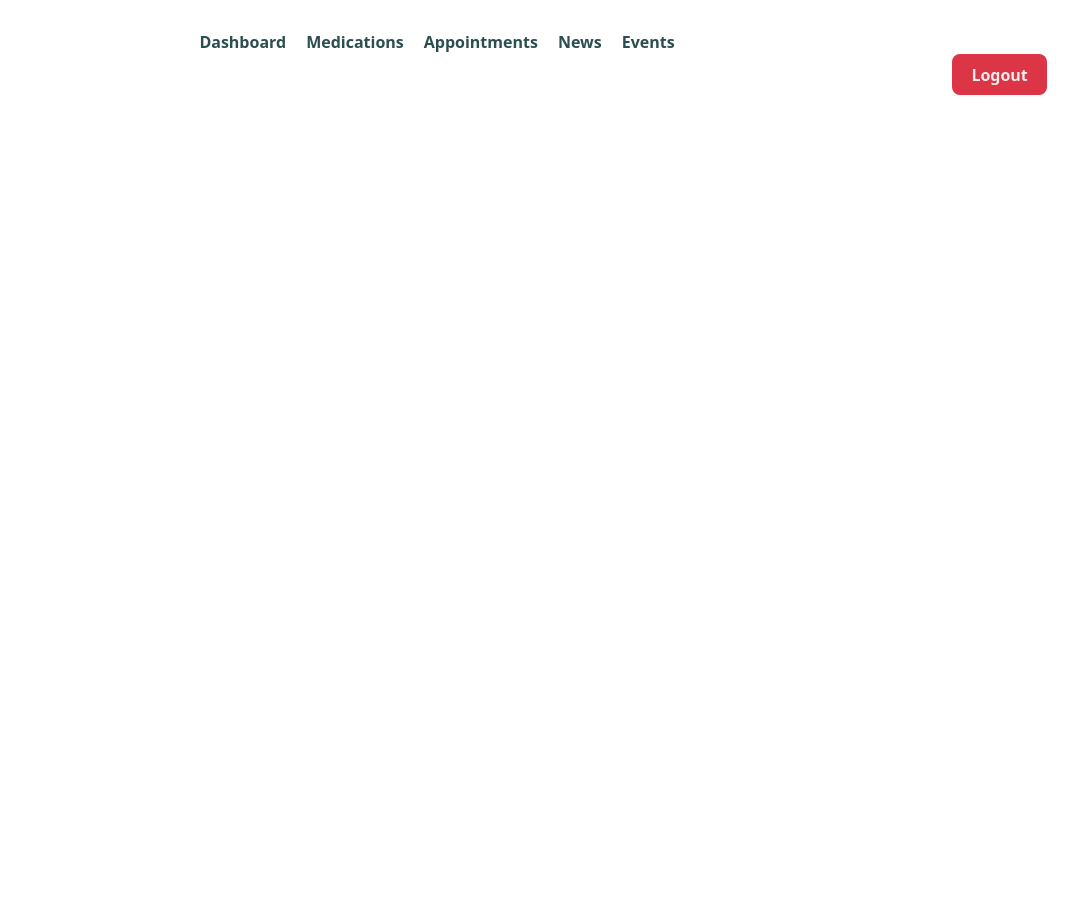
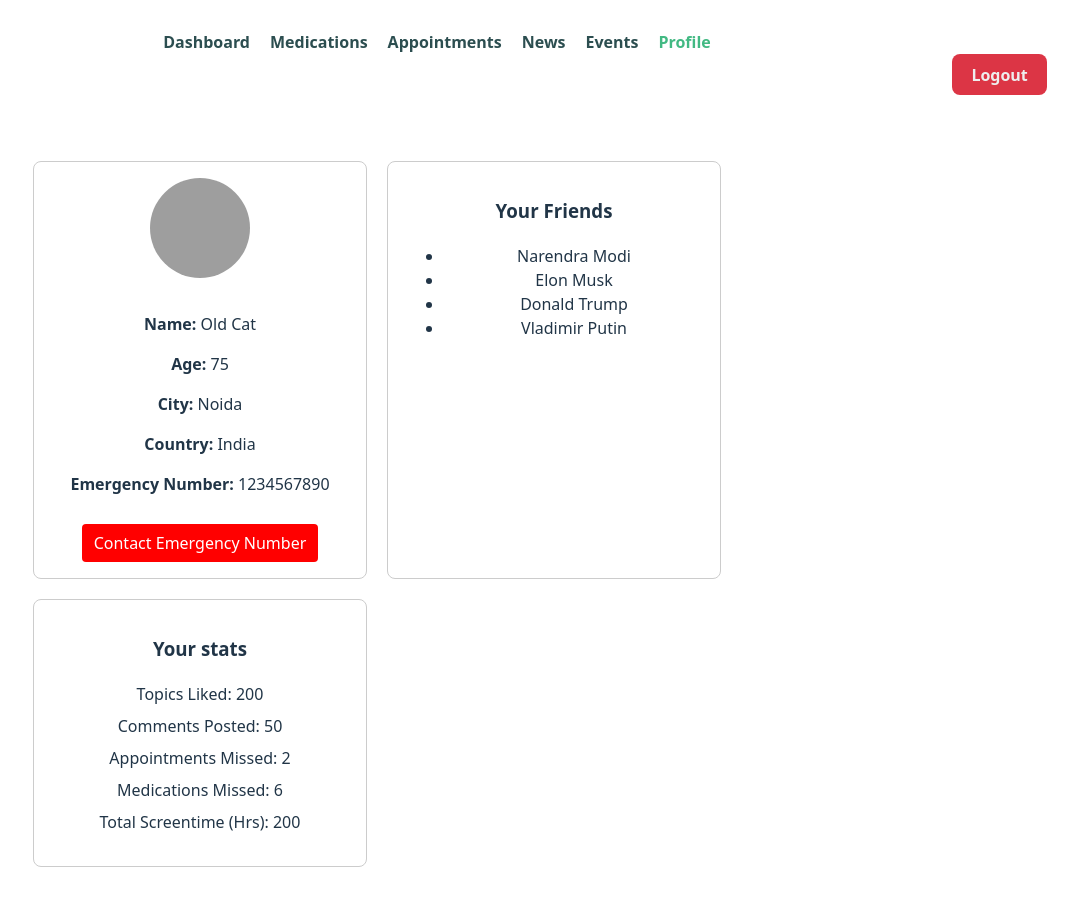
Before and after one commit to 21f3001925/soft-engg-project-may-2025-se-May-11, a Vue app in the folder frontend/: page /profile in a window 1280 px wide. Shown: the whole page, without its empty margins (203-1280 px from the left). Before the commit the page ends 800 px from the top, so only its background shows below. Built offline with nearby package versions, Linux system fonts and the light colour scheme; sample sign-in values are in the browser's storage; grey boxes are pictures that could not be loaded.

Commit message:
Add profile page

```diff
--- a/frontend/src/App.vue
+++ b/frontend/src/App.vue
@@ -26,6 +26,7 @@ const handleLogout = () => {
           <router-link to="/appointments" class="nav-link">Appointments</router-link>
           <router-link to="/news" class="nav-link">News</router-link>
           <router-link to="/events" class="nav-link">Events</router-link>
+          <router-link to="/profile" class="nav-link">Profile</router-link>
         </div>
         <div class="nav-right">
           <button class="logout-button" @click="handleLogout">Logout</button>
--- a/frontend/src/router/index.js
+++ b/frontend/src/router/index.js
@@ -4,6 +4,7 @@ import Register from '../views/Register.vue';
 import Dashboard from '../views/Dashboard.vue';
 import Medications from '../views/Medications.vue';
 import Appointments from '../views/Appointments.vue';
+import Profile from '../views/Profile.vue';
 
 const routes = [
   {
@@ -37,6 +38,11 @@ const routes = [
     name: 'Appointments',
     component: Appointments,
   },
+  {
+    path: '/profile',
+    name: 'Profile',
+    component: Profile,
+  },
 ];
 
 const router = createRouter({
--- /dev/null
+++ b/frontend/src/store/userStore.js
@@ -0,0 +1,21 @@
+import { defineStore } from 'pinia';
+
+export const useUserStore = defineStore('user', {
+  state: () => ({
+    user: {
+      username: 'Old Cat',
+      age: 75,
+      city: 'Noida',
+      country: 'India',
+      emergencyNumber: 1234567890,
+    },
+    friends: ['Narendra Modi', 'Elon Musk', 'Donald Trump', 'Vladimir Putin'],
+    stats: {
+      topicsLiked: 200,
+      commentsPosted: 50,
+      appointmentsMissed: 2,
+      medicationsMissed: 6,
+      totalScreentime: 200,
+    },
+  }),
+});
--- /dev/null
+++ b/frontend/src/views/Profile.vue
@@ -0,0 +1,105 @@
+<script setup>
+import { useUserStore } from '../store/userStore';
+
+const userStore = useUserStore();
+
+const user = userStore.user;
+const friends = userStore.friends;
+const stats = userStore.stats;
+
+const contactEmergency = () => {
+  alert(`Calling emergency number: ${userStore.user.emergencyNumber}`);
+};
+</script>
+
+<template>
+  <div class="profile-page">
+    <div class="card user-profile">
+      <img
+        class="user-avatar"
+        src="/home/rishit/soft-engg-project-may-2025-se-May-11/frontend/src/assets/cat.png"
+        alt="User Avatar"
+      />
+      <div class="user-info">
+        <p><strong>Name:</strong> {{ user.username }}</p>
+        <p><strong>Age:</strong> {{ user.age }}</p>
+        <p><strong>City:</strong> {{ user.city }}</p>
+        <p><strong>Country:</strong> {{ user.country }}</p>
+        <p><strong>Emergency Number:</strong> {{ user.emergencyNumber }}</p>
+      </div>
+      <button class="emergency-button" @click="contactEmergency">Contact Emergency Number</button>
+    </div>
+
+    <div class="card friends-list">
+      <h3>Your Friends</h3>
+      <ul>
+        <li v-for="friend in friends" :key="friend.id">{{ friend }}</li>
+      </ul>
+    </div>
+
+    <div class="card user-stats">
+      <h3>Your stats</h3>
+      <ul>
+        <li>Topics Liked: {{ stats.topicsLiked }}</li>
+        <li>Comments Posted: {{ stats.commentsPosted }}</li>
+        <li>Appointments Missed: {{ stats.appointmentsMissed }}</li>
+        <li>Medications Missed: {{ stats.medicationsMissed }}</li>
+        <li>Total Screentime (Hrs): {{ stats.totalScreentime }}</li>
+      </ul>
+    </div>
+  </div>
+</template>
+
+<style scoped>
+.profile-page {
+  margin-left: 200px;
+  display: flex;
+  flex-wrap: wrap;
+  text-align: center;
+  gap: 20px;
+  padding: 20px;
+}
+
+.card {
+  border: 1px solid #ccc;
+  border-radius: 8px;
+  padding: 16px;
+  width: 300px;
+}
+
+.avatar {
+  width: 100px;
+  height: 100px;
+  border-radius: 50%;
+  margin-bottom: 12px;
+}
+
+.emergency-button {
+  background-color: red;
+  color: white;
+  padding: 8px 12px;
+  border: none;
+  border-radius: 4px;
+  cursor: pointer;
+  margin-top: 12px;
+}
+
+.friend-list ul,
+.user-stats ul {
+  list-style: none;
+  padding: 0px;
+}
+
+.friend-list li,
+.user-stats li {
+  margin-bottom: 8px;
+}
+
+.user-avatar {
+  width: 100px;
+  height: 100px;
+  border-radius: 50%;
+  object-fit: cover;
+  margin-bottom: 12px;
+}
+</style>
```
Also changed, not shown: frontend/src/assets/cat.png (added).
